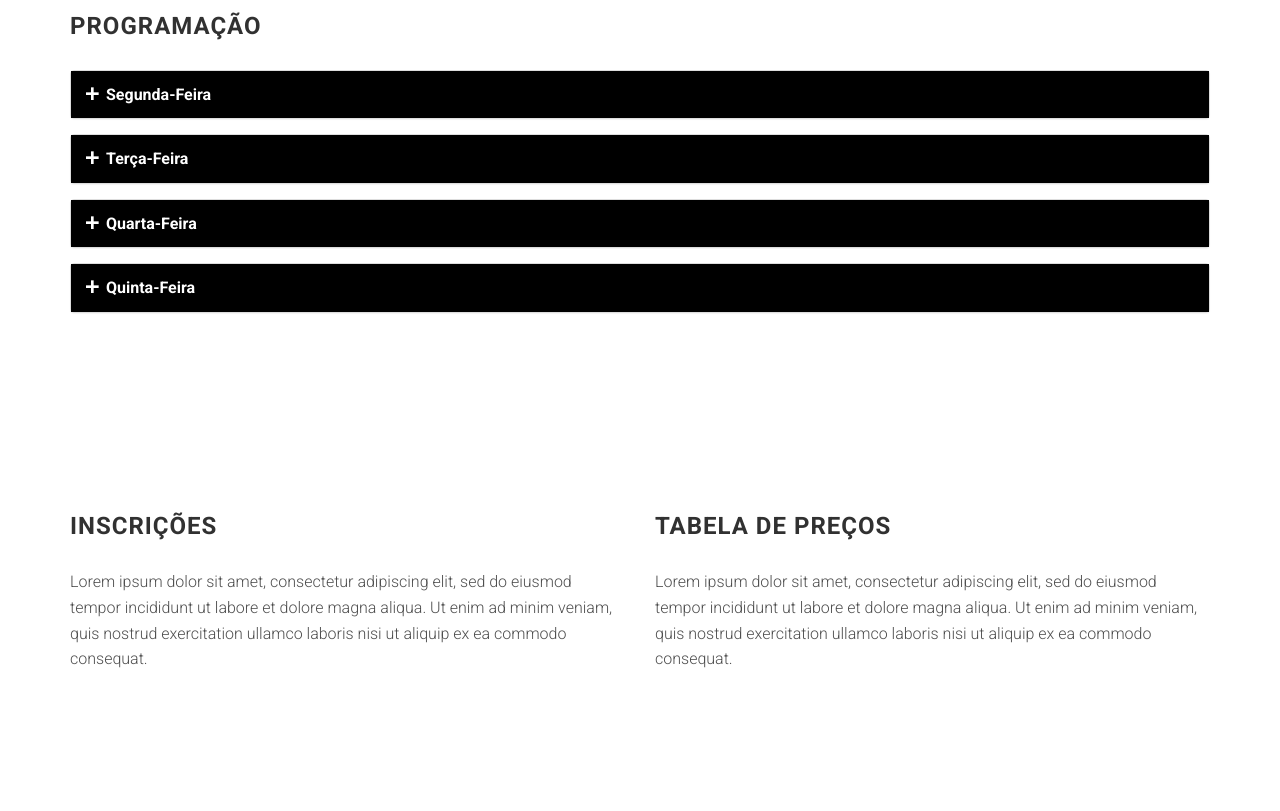
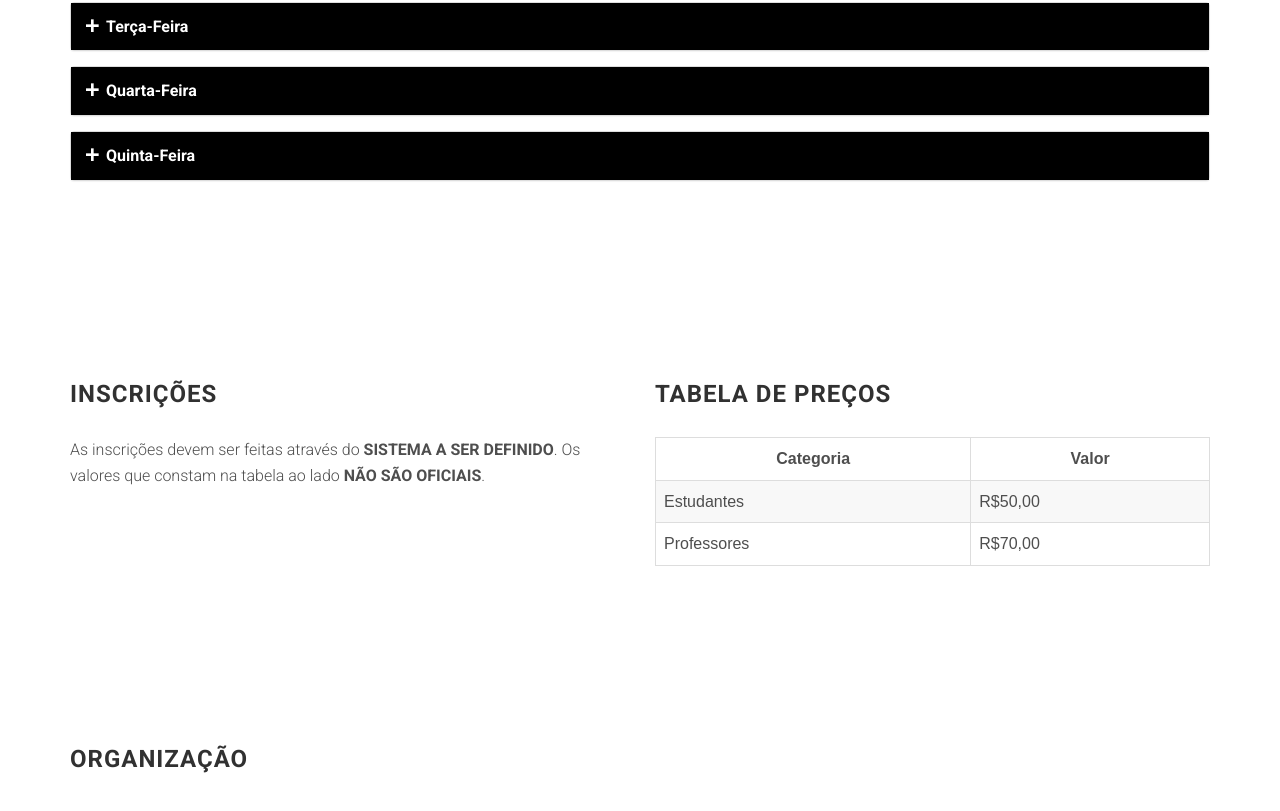
Before and after one commit to marcosvlima/STIN18, a website: page index.html in a window 1280 px wide. Shown: the part 2586-3397 px from the top of the page. Drawn offline with Linux system fonts and the light colour scheme; files whose address does not match are found by name.

Commit message:
General updates

```diff
--- a/assets/css/main.css
+++ b/assets/css/main.css
@@ -612,3 +612,19 @@ ul li {
 .programacao li{
   font-weight: 100;
 }
+
+table {
+  font-family: arial, sans-serif;
+  border-collapse: collapse;
+  width: 100%;
+}
+
+td, th {
+  border: 1px solid #dddddd;
+  text-align: left;
+  padding: 8px;
+}
+
+tr:nth-child(even) {
+  background-color: #f8f8f8;
+}
--- a/index.html
+++ b/index.html
@@ -4,6 +4,7 @@
     <meta charset="utf-8">
     <meta http-equiv="X-UA-Compatible" content="IE=edge">
     <meta name="viewport" content="width=device-width, initial-scale=1">
+    <link rel="shortcut icon" href="assets/images/favicon.png" />
 
     <title>STIN - 2018</title>
 
@@ -78,9 +79,8 @@
 
 		    <h4 class="section-title">Chamada de Minicursos e Tutoriais</h4>
 
-		    <p>Lorem ipsum dolor sit amet, consectetur adipiscing elit, sed do eiusmod tempor incididunt ut labore et dolore magna aliqua. Ut enim ad minim veniam, quis nostrud exercitation ullamco laboris nisi ut aliquip ex ea commodo consequat. Duis aute irure dolor in reprehenderit in voluptate velit esse cillum dolore eu fugiat nulla pariatur. Excepteur sint occaecat cupidatat non proident, sunt in culpa qui officia deserunt mollit anim id est laborum.</p>
-
-		    <p>Lorem ipsum dolor sit amet, consectetur adipiscing elit, sed do eiusmod tempor incididunt ut labore et dolore magna aliqua. Ut enim ad minim veniam, quis nostrud exercitation ullamco laboris nisi ut aliquip ex ea commodo consequat.</p>
+            <p>Nesta edição, autores são convidados a submeter propostas de minicursos a serem ministrados durante a programação do evento. Os tópicos dos cursos devem adequar-se aos tópicos de interesse do evento.</p>
+            <p>Os autores interessados devem encaminhar sua proposta através do email (colocar email aqui) até <b>DATA/SER/DEFINIDA</b>. O modelo de formatação da proposta pode ser visualizado através deste <a href="" >link</a>.</p>
 
 		    <h4 class="section-title">Chamada de Trabalhos</h4>
 
@@ -88,14 +88,14 @@
 
 		    <h5 class="section-title">Submissão</h5>
 
-		    <p>Os Artigos aceitos para apresentação e publicação no 9o STIN serão apresentados no período de x a x2 de agosto de 2018 (em cronograma a ser divulgado):</p>
+		    <p>Os Artigos aceitos para apresentação e publicação no 9º STIN serão apresentados no período de x a x2 de agosto de 2018 (em cronograma a ser divulgado):</p>
 
 		    <ul class="list-arrow-right">
-		      <li>Os melhores artigos serão apresentados em plenária os demais em pôster.</li>
+		      <li>Serão escolhidos melhores artigos para serem apresentados em plenária. Os demais artigos aprovados serão apresentados em forma de pôster.</li>
 		      <li>Os artigos devem seguir o formato de artigos da SBC disponível AQUI.</li>
 		      <li>Devem ter no máximo 12 (doze) páginas incluindo referências, figuras e tabelas.</li>
 		      <li>Podem ser submetidos em Português, Inglês ou Espanhol.</li>
-		      <li>Devem ser submetidos através do e-mail: stin@setrem.com.br, conforme informado em "Datas Importantes”.</li>
+		      <li>Devem ser submetidos através do VER COMO FAZER.</li>
 		    </ul>
 
 
@@ -105,7 +105,7 @@
 
                     <h3 class="section-title multiple-title">Tópicos de interesse</h3>
 
-                    <p>You've inspired new consumer, racked up click-thru's, blown-up brand enes. We can't give you back the weekends you worked, or erase the pain ebeing forced to make the logo bigger. But if you submit your best work we ajusts might be able to give the chance to show you best digital marketing.</p>
+                    <!-- <p>You've inspired new consumer, racked up click-thru's, blown-up brand enes. We can't give you back the weekends you worked, or erase the pain ebeing forced to make the logo bigger. But if you submit your best work we ajusts might be able to give the chance to show you best digital marketing.</p> -->
 
                     <ul class="list-arrow-right">
 
@@ -229,9 +229,17 @@
                             <div id="collapseTwo" class="panel-collapse collapse" role="tabpanel" aria-labelledby="headingTwo">
                               <div class="panel-body">
                                 <h3>Tarde</h3>
-                                <p>Lorem Ipsum</p>
+                                <ul class="programacao">
+                                    <li><b>13h30min - 15h30min</b> - Minicurso 1</li>
+                                    <li><b>13h30min - 15h30min</b> - Minicurso 1</li>
+                                    <li><b>13h30min - 15h30min</b> - Minicurso 1</li>
+                                </ul>
                                 <h3>Noite</h3>
-				<p>Lorem Ipsum</p>
+                                    <ul class="programacao">
+                                        <li><b>13h30min - 15h30min</b> - Minicurso 1</li>
+                                        <li><b>13h30min - 15h30min</b> - Minicurso 1</li>
+                                        <li><b>13h30min - 15h30min</b> - Minicurso 1</li>
+                                    </ul>
                             </div>
                             </div>
                         </div>
@@ -245,10 +253,10 @@
 
                             <div id="collapseThree" class="panel-collapse collapse" role="tabpanel" aria-labelledby="headingThree">
                                 <div class="panel-body">
-				<h3>Tarde</h3>
-                                <p>Lorem Ipsum</p>
                                     <h3>Noite</h3>
-				<p>Lorem Ipsum</p>
+                                    <ul class="programacao">
+                                        <li><b>19h</b> - Palestra: <em>Título da palestra</em></li>
+                                    </ul>
                                 </div>
                             </div>
                         </div>
@@ -263,9 +271,14 @@
                             <div id="collapseFour" class="panel-collapse collapse" role="tabpanel" aria-labelledby="headingFour">
                               <div class="panel-body">
                 <h3>Tarde</h3>
-                                <p>Lorem Ipsum</p>
+                <ul class="programacao">
+                    <li><b>13h</b> - Apresentações de Trabalhos - Plenárias</li>
+                </ul>
                 <h3>Noite</h3>
-				<p>Lorem Ipsum</p>
+                <ul class="programacao">
+                    <li><b>19h</b> - Apresentações de Trabalhos - Pôsteres</li>
+                    <li><b>22h</b> - Encerramento</li>
+                </ul>
 			      </div>
                             </div>
                         </div>
@@ -279,16 +292,25 @@
             <div class="row">
                 <div class="col-md-6">
                   <h3 class="section-title">Inscrições</h3>
-		  <p>Lorem ipsum dolor sit amet, consectetur adipiscing elit, sed do eiusmod tempor
-		  incididunt ut labore et dolore magna aliqua. Ut enim ad minim veniam, quis nostrud
-		  exercitation ullamco laboris nisi ut aliquip ex ea commodo consequat.</p>
+		  <p>As inscrições devem ser feitas através do <b>SISTEMA A SER DEFINIDO</b>. Os valores que constam na tabela ao lado <b>NÃO SÃO OFICIAIS</b>.</p>
                 </div>
 
 		<div class="col-md-6">
                   <h3 class="section-title">Tabela de Preços</h3>
-		  <p>Lorem ipsum dolor sit amet, consectetur adipiscing elit, sed do eiusmod tempor
-		  incididunt ut labore et dolore magna aliqua. Ut enim ad minim veniam, quis nostrud
-		  exercitation ullamco laboris nisi ut aliquip ex ea commodo consequat.</p>
+		  <table>
+              <tr>
+                  <td><center><b>Categoria</b></center></td>
+                  <td><center><b>Valor</b></center></td>
+              </tr>
+              <tr>
+                  <td>Estudantes</td>
+                  <td>R$50,00</td>
+              </tr>
+              <tr>
+                  <td>Professores</td>
+                  <td>R$70,00</td>
+              </tr>
+          </table>
                 </div>
             </div>
 
```
Also changed, not shown: assets/images/favicon.png (added). Lines whose indentation alone changed are shown as unchanged.
